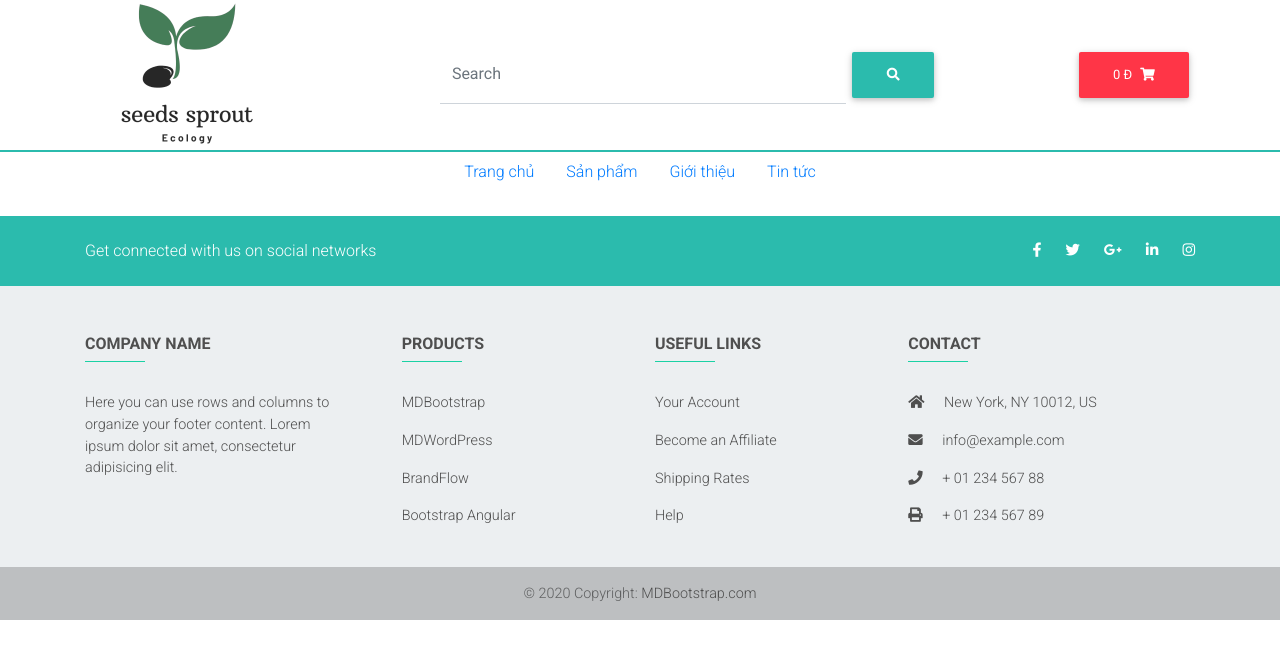
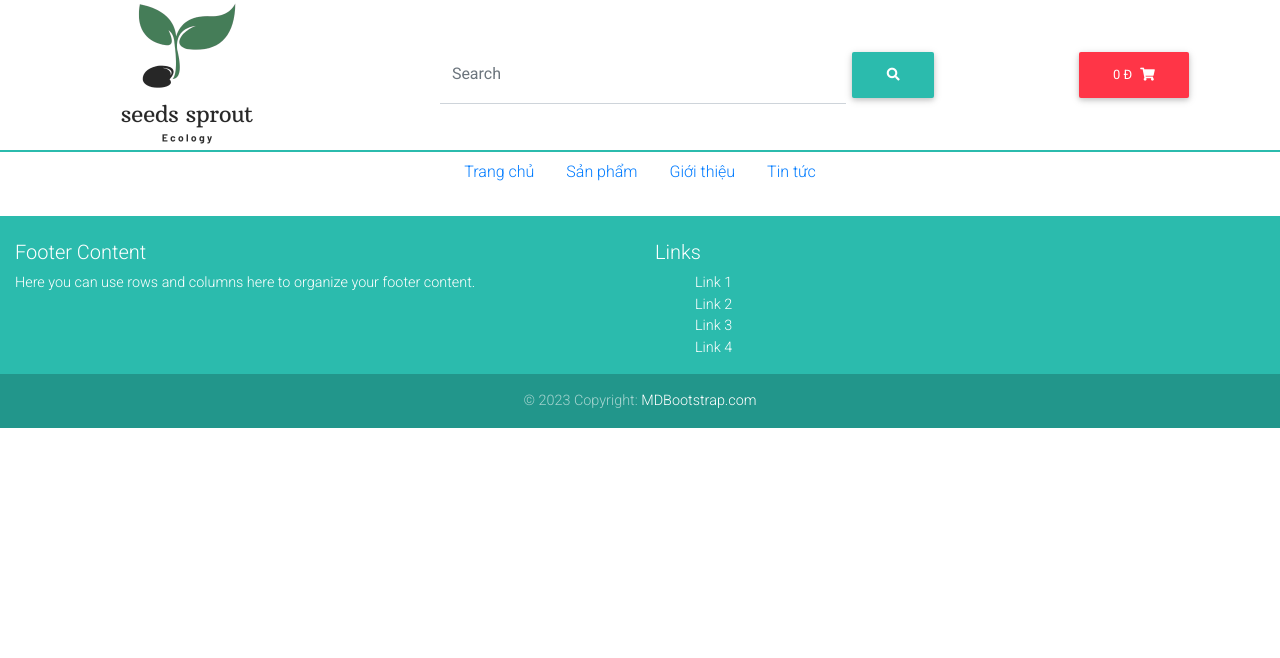
Before and after one commit to thnahphung/web-ban-cay-giong, a React (Create React App) app: page / in a window 1280 px wide. Shown: the top 658 px of the page. Built offline with nearby package versions, Linux system fonts and the light colour scheme.

Commit message:
Update Footer.js

```diff
--- a/src/Component/Footer.js
+++ b/src/Component/Footer.js
@@ -1,135 +1,44 @@
+import React from "react";
+import { MDBCol, MDBContainer, MDBRow, MDBFooter } from "mdbreact";
+
 const Footer = () => {
     return (
-        <footer className="page-footer font-small blue-grey lighten-5">
-
-            <div className='default-color'>
-                <div className="container">
-
-                    <div className="row py-4 d-flex align-items-center">
-
-                        <div className="col-md-6 col-lg-5 text-center text-md-left mb-4 mb-md-0">
-                            <h6 className="mb-0">Get connected with us on social networks</h6>
-                        </div>
-
-
-                        <div className="col-md-6 col-lg-7 text-center text-md-right">
-
-
-                            <a className="fb-ic">
-                                <i className="fab fa-facebook-f white-text mr-4"> </i>
-                            </a>
-
-                            <a className="tw-ic">
-                                <i className="fab fa-twitter white-text mr-4"> </i>
-                            </a>
-
-                            <a className="gplus-ic">
-                                <i className="fab fa-google-plus-g white-text mr-4"> </i>
-                            </a>
-
-                            <a className="li-ic">
-                                <i className="fab fa-linkedin-in white-text mr-4"> </i>
-                            </a>
-
-                            <a className="ins-ic">
-                                <i className="fab fa-instagram white-text"> </i>
-                            </a>
-
-                        </div>
-
-
-                    </div>
-
-
-                </div>
+        <MDBFooter color="blue" className="font-small pt-4 mt-4 default-color">
+            <MDBContainer fluid className="text-center text-md-left">
+                <MDBRow>
+                    <MDBCol md="6">
+                        <h5 className="title">Footer Content</h5>
+                        <p>
+                            Here you can use rows and columns here to organize your footer
+                            content.
+                        </p>
+                    </MDBCol>
+                    <MDBCol md="6">
+                        <h5 className="title">Links</h5>
+                        <ul>
+                            <li className="list-unstyled">
+                                <a href="#!">Link 1</a>
+                            </li>
+                            <li className="list-unstyled">
+                                <a href="#!">Link 2</a>
+                            </li>
+                            <li className="list-unstyled">
+                                <a href="#!">Link 3</a>
+                            </li>
+                            <li className="list-unstyled">
+                                <a href="#!">Link 4</a>
+                            </li>
+                        </ul>
+                    </MDBCol>
+                </MDBRow>
+            </MDBContainer>
+            <div className="footer-copyright text-center py-3">
+                <MDBContainer fluid>
+                    &copy; {new Date().getFullYear()} Copyright: <a href="https://www.mdbootstrap.com"> MDBootstrap.com </a>
+                </MDBContainer>
             </div>
-
-
-            <div className="container text-center text-md-left mt-5">
-
-
-                <div className="row mt-3 dark-grey-text">
-
-
-                    <div className="col-md-3 col-lg-4 col-xl-3 mb-4">
-
-
-                        <h6 className="text-uppercase font-weight-bold">Company name</h6>
-                        <hr className="teal accent-3 mb-4 mt-0 d-inline-block mx-auto" style={{ width: "60px" }} />
-                        <p>Here you can use rows and columns to organize your footer content. Lorem ipsum dolor sit
-                            amet,
-                            consectetur
-                            adipisicing elit.</p>
-
-                    </div>
-
-                    <div className="col-md-2 col-lg-2 col-xl-2 mx-auto mb-4">
-
-                        <h6 className="text-uppercase font-weight-bold">Products</h6>
-                        <hr className="teal accent-3 mb-4 mt-0 d-inline-block mx-auto" style={{ width: "60px" }} />
-                        <p>
-                            <a className="dark-grey-text" href="#">MDBootstrap</a>
-                        </p>
-                        <p>
-                            <a className="dark-grey-text" href="#">MDWordPress</a>
-                        </p>
-                        <p>
-                            <a className="dark-grey-text" href="#">BrandFlow</a>
-                        </p>
-                        <p>
-                            <a className="dark-grey-text" href="#">Bootstrap Angular</a>
-                        </p>
-
-                    </div>
-
-                    <div className="col-md-3 col-lg-2 col-xl-2 mx-auto mb-4">
-
-                        <h6 className="text-uppercase font-weight-bold">Useful links</h6>
-                        <hr className="teal accent-3 mb-4 mt-0 d-inline-block mx-auto" style={{ width: "60px" }} />
-                        <p>
-                            <a className="dark-grey-text" href="#">Your Account</a>
-                        </p>
-                        <p>
-                            <a className="dark-grey-text" href="#">Become an Affiliate</a>
-                        </p>
-                        <p>
-                            <a className="dark-grey-text" href="#">Shipping Rates</a>
-                        </p>
-                        <p>
-                            <a className="dark-grey-text" href="#">Help</a>
-                        </p>
-
-                    </div>
-
-                    <div className="col-md-4 col-lg-3 col-xl-3 mx-auto mb-md-0 mb-4">
-
-
-                        <h6 className="text-uppercase font-weight-bold">Contact</h6>
-                        <hr className="teal accent-3 mb-4 mt-0 d-inline-block mx-auto" style={{ width: "60px" }} />
-                        <p>
-                            <i className="fas fa-home mr-3"></i> New York, NY 10012, US</p>
-                        <p>
-                            <i className="fas fa-envelope mr-3"></i> info@example.com</p>
-                        <p>
-                            <i className="fas fa-phone mr-3"></i> + 01 234 567 88</p>
-                        <p>
-                            <i className="fas fa-print mr-3"></i> + 01 234 567 89</p>
-
-                    </div>
-
-                </div>
-
-            </div>
-
-            <div className="footer-copyright text-center text-black-50 py-3">© 2020 Copyright:
-                <a className="dark-grey-text" href="/"> MDBootstrap.com</a>
-            </div>
-
-
-        </footer>
-
-
-    )
+        </MDBFooter>
+    );
 }
 
-export default Footer
+export default Footer;
```
